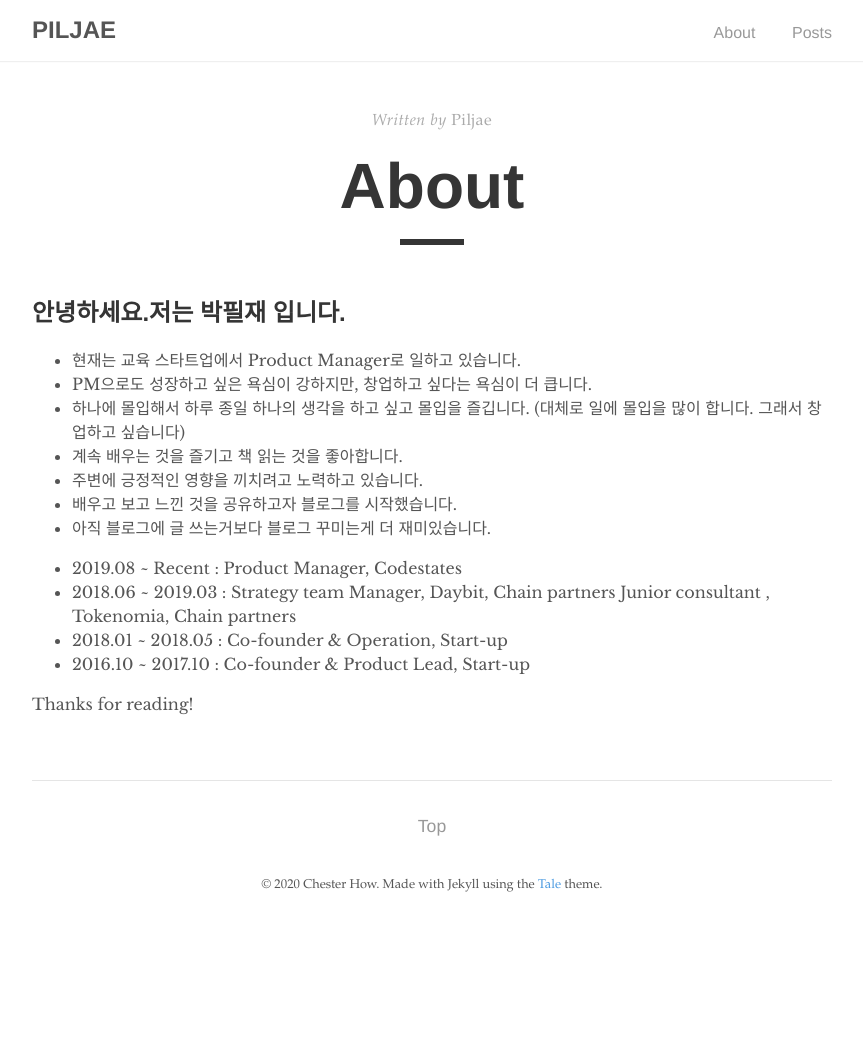
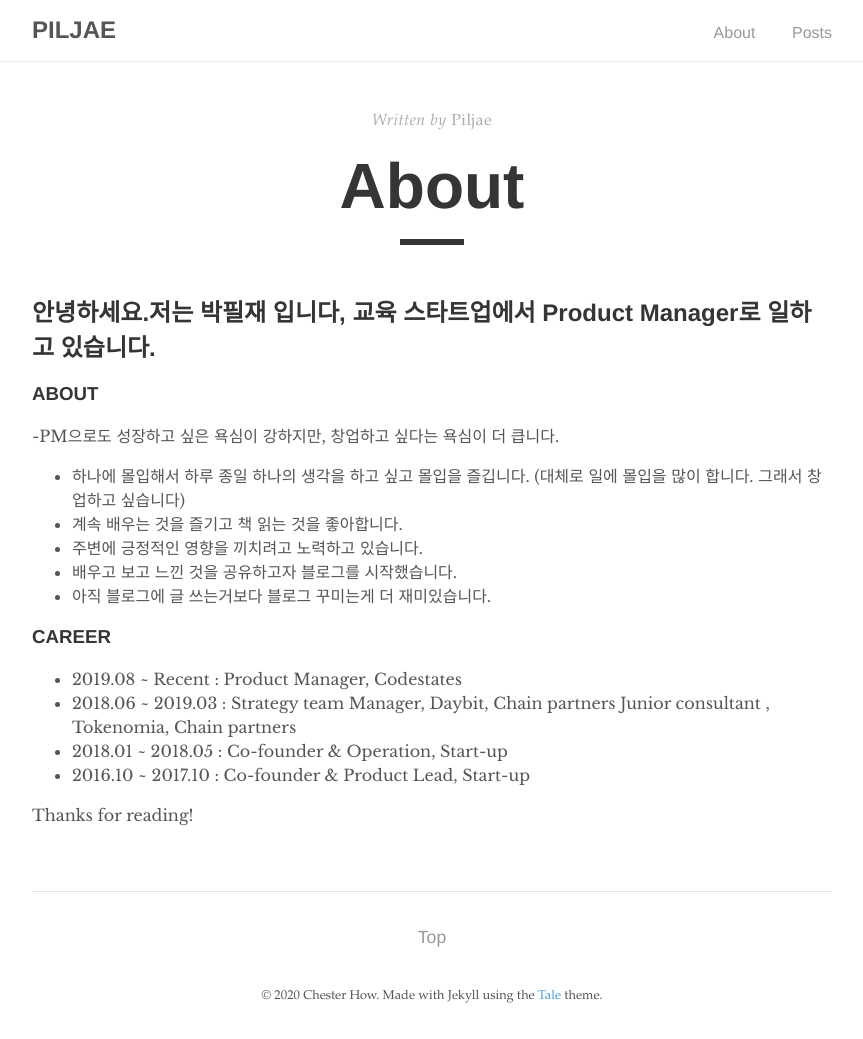
Before and after one commit to piljae0802/piljae0802.github.io, a Jekyll site: the page built from _pages/about.md, in a window 1280 px wide. Shown: the whole page, without its empty margins (208-1071 px from the left). Built offline with Jekyll 4.4.1, drawn with Linux system fonts in a browser that asks for light colours; before the commit the page ends 928 px from its top, so only the background shows below that.

Commit message:
Update about.md

```diff
--- a/_pages/about.md
+++ b/_pages/about.md
@@ -5,10 +5,11 @@ author: Piljae
 permalink: /about/
 published: true
 ---
-## 안녕하세요.저는 박필재 입니다.
+## 안녕하세요.저는 박필재 입니다, 교육 스타트업에서 Product Manager로 일하고 있습니다.
 
-- 현재는 교육 스타트업에서 Product Manager로 일하고 있습니다.
-- PM으로도 성장하고 싶은 욕심이 강하지만, 창업하고 싶다는 욕심이 더 큽니다.
+### ABOUT
+
+-PM으로도 성장하고 싶은 욕심이 강하지만, 창업하고 싶다는 욕심이 더 큽니다.
 - 하나에 몰입해서 하루 종일 하나의 생각을 하고 싶고 몰입을 즐깁니다.
   (대체로 일에 몰입을 많이 합니다. 그래서 창업하고 싶습니다)
 - 계속 배우는 것을 즐기고 책 읽는 것을 좋아합니다.
@@ -17,6 +18,7 @@ published: true
 - 아직 블로그에 글 쓰는거보다 블로그 꾸미는게 더 재미있습니다.
 
 
+### CAREER
 
 
 - 2019.08 ~ Recent    : Product Manager, Codestates
```
